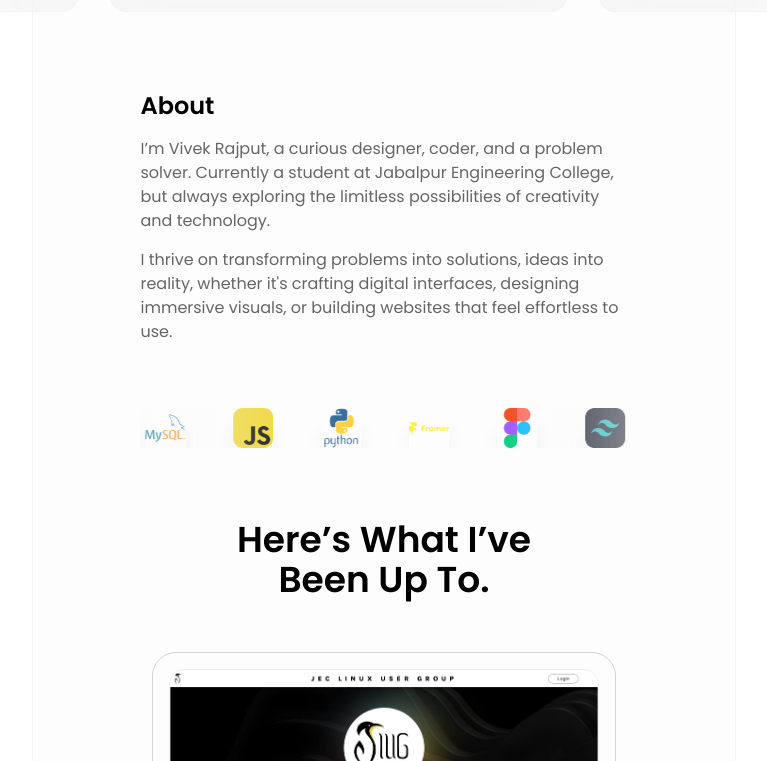
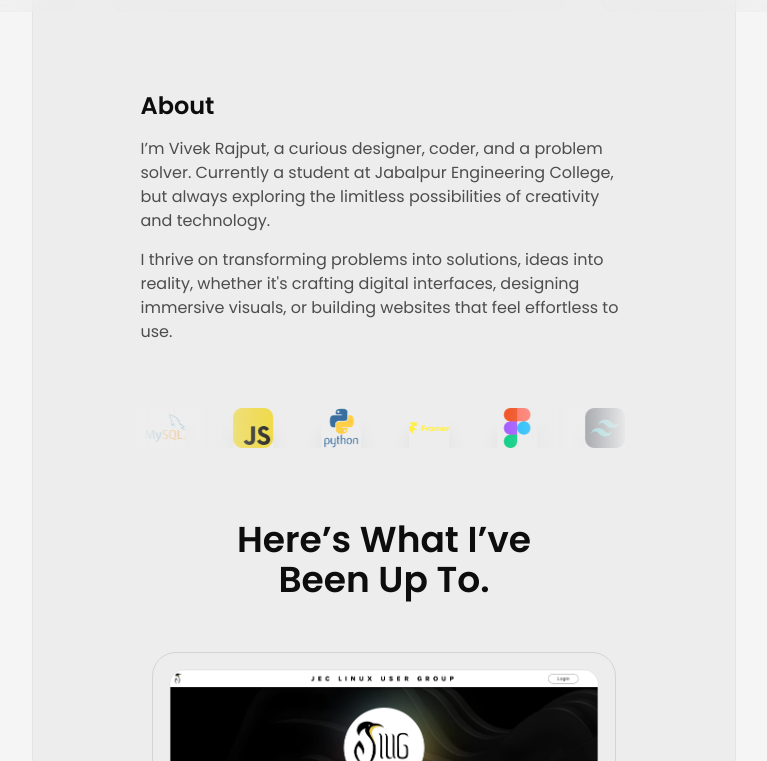
Before and after one commit to TheVivekRajput002/my_portfolio, a React (Vite) app: page / in a window 1280 px wide. Shown: the part 819-1580 px from the top of the page, without its empty margins (256-1023 px from the left). Built offline with nearby package versions, Linux system fonts and the light colour scheme; a web font is replaced by a local one.

Commit message:
herosection color imrpoved

```diff
--- a/src/App copy.css
+++ /dev/null
@@ -1,73 +0,0 @@
-
-@import url('https://fonts.googleapis.com/css2?family=Poppins:wght@400;500;600;700&display=swap');
-@import "tailwindcss";
-
-
-
-body, html {
-  font-family: 'Poppins', sans-serif;
-}
-
-* {
-  box-sizing: border-box;
-}
-
-::-webkit-scrollbar {
-  display: none;
-}
-body {
-  -ms-overflow-style: none;  /* for Internet Explorer and Edge */
-  scrollbar-width: none;      /* for Firefox */
-}
-
-
-  :root {
-  --color-bg: light-dark(#FFF , #000);
-  --color-innerbg: light-dark(#FAFAFA ,#0A0A0A);
-
-  --color-lightgray: light-dark(#e1e1e1, #4c4c4c); /* l r border , in between lines*/
-  --color-darkgray: light-dark(#e4e4e466,#49494975); /* navbar border  */
-  --color-navbg: light-dark(#ffffffa5,#2222229b);
-
-
-  --color-maintext: light-dark(black,#ffffff);
-  --color-sidetext: light-dark(#656565,#b8b8b8);
-  /* --color-gray: light-dark(#cfcece54,#ffffff54); */
-
-  --color-green: light-dark(#c9fdbe,#b1d7aa);
-  }
-
-  :root {
-  --color-bg: light-dark(white,#000);
-  --color-lightgray: light-dark(#e1e1e1, #4c4c4c); /* l r border , in between lines*/
-  --color-innerbg: light-dark(white ,#262626);
-  --color-darkgray: light-dark(#e4e4e466,#49494975); /* navbar border  */
-
-  --color-maintext: light-dark(black,#ffffff);
-  --color-sidetext: light-dark(#656565,#b8b8b8);
-  /* --color-gray: light-dark(#cfcece54,#ffffff54); */
-
-  --color-navbg: light-dark(#ffffffa5,#2222229b);
-  --color-green: light-dark(#c9fdbe,#b1d7aa);
-  }
-
-  /* @theme {
-  --color-bg: white;
-  --color-maintext: black;
-  --color-sidetext: #656565;
-  --color-gray: #cfcece54;
-  --color-darkgray: #d1d1d140;
-  --color-primary: white;
-  --color-lightgray: #e1e1e1;
-} */
-
-  /* :root {
-    --color-bg: rgb(0, 0, 0);
-    --color-maintext: rgb(255, 255, 255);
-    --color-sidetext: #b8b8b8;
-    --color-gray: #ffffff54;
-    --color-darkgray: #96939351;
-    --color-primary: rgb(38, 38, 38);
-    --color-navbg: #2222229b;
-    --color-lightgray: #4c4c4c; light-dark(#e1e1e1, #000000);
-  } */
--- a/src/App.css
+++ b/src/App.css
@@ -25,19 +25,19 @@ body {
 
 
 :root {
-  --color-bg: light-dark(white, #000);
+  --color-bg: light-dark(hsl(0 0% 96%), hsl(0 0% 4%));
   /* main bg  */
-  --color-innerbg: light-dark(#fafafa70, #262626);
+  --color-innerbg: light-dark(hsl(0 0% 93%), hsl(0 0% 10%));
   /* innerbg  */
-  --color-lightgray: light-dark(#e4e4e466, rgba(24, 23, 23, 0.51));
+  --color-lightgray: light-dark(hsl(0 0% 89%), hsl(0 0% 15%));
   /* l r border , in between lines, project button bg, input bg*/
-  --color-navbg: light-dark(#ffffff79, #2222229b);
+  --color-navbg: light-dark(hsl(0 0% 100% / 47%), hsl(0 0% 13% / 61%));
   /* navbg */
   --color-darkgray: light-dark(#e1e1e18a, #5d5d5d54);
   /* navbar border, project img border  */
-  --color-maintext: light-dark(black, #ffffff);
+  --color-maintext: light-dark(hsl(0 0% 5%), hsl(0 0% 95% ));
   /* heading text, phone color  */
-  --color-sidetext: light-dark(#656565, #b8b8b8);
+  --color-sidetext: light-dark(hsl(0 0% 30%), hsl(0 0% 70% ));
   /* para text  */
   --color-infiniteimgbg: light-dark(#e9e8e854, #36363654);
   /* infinitflow images bg   */
@@ -45,9 +45,9 @@ body {
   /* project card bg  */
   --color-gray: light-dark(#d4d4d4, #49494975);
   /* projcet card border, input border, phone screen border, phone outside border   */
+  --color-projectcardbg: light-dark(#eaf6ff80, #080c13);
+
   --color-green: light-dark(#c4ffbb, #c6ffbb);
-
-  --color-projectcardbg: light-dark(#eaf6ff80, #080c13);
   --color-blueborder: light-dark(#a6cae8, #1455ada6);
   --color-phone: light-dark(#000,#080c13);
   /* phone color  */
--- /dev/null
+++ b/src/components/InfiniteFlow copy.jsx
@@ -0,0 +1,135 @@
+import JlugSummerSS2 from '/assets/JlugSummerSS2.webp'
+import KrishiMitraSS from '/assets/KrishiMitraSS.webp'
+import NoteBlocSS from '/assets/NoteBlocSS.webp'
+import TheZenWebsiteSS from '/assets/TheZenWebsiteSS.webp'
+
+export default function InfiniteFlow() {
+  const images = [
+    { id: 1, src: '/assets/JlugSummerSS2.webp', alt: "Jlug Summer" },
+    { id: 2, src: '/assets/KrishiMitraSS.webp', alt: "Krishi Mitra" },
+    { id: 3, src: '/assets/NoteBlocSS.webp', alt: "Note Bloc" },
+    { id: 4, src: '/assets/TheZenWebsiteSS.webp', alt: "The Zen" },
+  ];
+
+  return (
+    <div className="w-full overflow-hidden">
+      <style>{`
+        @keyframes scroll {
+          0% { transform: translate3d(0, 0, 0); }
+          100% { transform: translate3d(-50%, 0, 0); }
+        }
+
+        .scroll-trackk {
+          display: flex;
+          width: max-content;
+          animation: scroll 20s linear infinite;
+          will-change: transform;
+        }
+
+        .scroll-trackk:hover {
+          animation-play-state: paused;
+        }
+
+             .hover-pause-container:hover .scroll-trackk {
+          animation-play-state: paused;
+        }
+
+
+      `}</style>
+
+      <div className="scroll-trackk hover-pause-container space-x-8 max-md:p-2">
+        {[...images, ...images].map((image, idx) => (
+          <div
+            key={idx}
+            className=" flex-shrink-0 p-3 rounded-2xl bg-[var(--color-infiniteimgbg)] backdrop-blur-xl border border-[var(--color-infiniteimgbg)]"
+          >
+            <img
+              src={image.src}
+              alt={image.alt}
+              className="h-64 max-md:h-50 w-auto rounded-xl border border-[var(--color-lightgray)] object-contain"
+              loading="lazy"
+            />
+          </div>
+        ))}
+      </div>
+    </div>
+  );
+}
+
+
+
+// export default function InfiniteFlow() {
+//   const images = [
+//     { id: 1, src: JlugSummerSS2, alt: "Jlug Summer" },
+//     { id: 2, src: KrishiMitraSS, alt: "Krishi Mitra" },
+//     { id: 3, src: NoteBlocSS, alt: "Note Bloc" },
+//     { id: 4, src: TheZenWebsiteSS, alt: "Note Bloc" },
+//     { id: 5, src: JlugSummerSS2, alt: "Note Bloc" },
+//     { id: 6, src: NoteBlocSS, alt: "Note Bloc" },
+//     { id: 7, src: NoteBlocSS, alt: "Note Bloc" },
+//     { id: 8, src: NoteBlocSS, alt: "Note Bloc" },
+//     { id: 9, src: NoteBlocSS, alt: "Note Bloc" },
+//     { id: 10, src: NoteBlocSS, alt: "Note Bloc" },
+//   ];
+
+//   return (
+//     <div className="w-full flex items-center overflow-hidden">
+//       <style>{`
+//         @keyframes scroll {
+//           0% {
+//             transform: translateX(0);
+//           }
+//           100% {
+//             transform: translateX(-100%);
+//           }
+//         }
+
+//         .animate-scroll {
+//           animation: scroll 15s linear infinite;
+//           display: flex;
+//           gap: 2rem;
+//         }
+
+// .animate-scroll:hover {
+//   animation-play-state: paused;
+// }
+
+//       `}</style>
+
+//       <div className="animate-scroll">
+//         {/* First set of images */}
+//         {images.map((image) => (
+//           <div
+//             key={`first-${image.id}`}
+//             className="flex-shrink-0"
+//           >
+//             <div className="max-md:p-2 flex-shrink-0 backdrop-blur-xl bg-[var(--color-infiniteimgbg)] border-1 border-[var(--color-infiniteimgbg)] rounded-2xl p-3 ">
+//               <img
+//                 src={image.src}
+//                 alt={image.alt}
+//                 className='h-70 max-md:h-50 w-auto rounded-xl border-1 border-solid border-[var(--color-lightgray)]'
+//               />
+//             </div>
+//           </div>
+//         ))}
+
+//         {/* Duplicate set for seamless loop */}
+//         {images.map((image) => (
+//           <div
+//             key={`second-${image.id}`}
+//             className="flex-shrink-0"
+//           >
+//             <div className="mx-8 flex-shrink-0 backdrop-blur-xl bg-[var(--color-darkgray)] border-1 border-[var(--color-gray)] rounded-2xl p-3 ">
+//               <img
+//                 src={image.src}
+//                 alt={image.alt}
+//                 className='h-70 w-auto rounded-xl border-1 border-solid border-[#e3e3e3bb]'
+//               />
+//             </div>
+//           </div>
+//         ))}
+
+//       </div>
+//     </div>
+//   );
+// }
```
